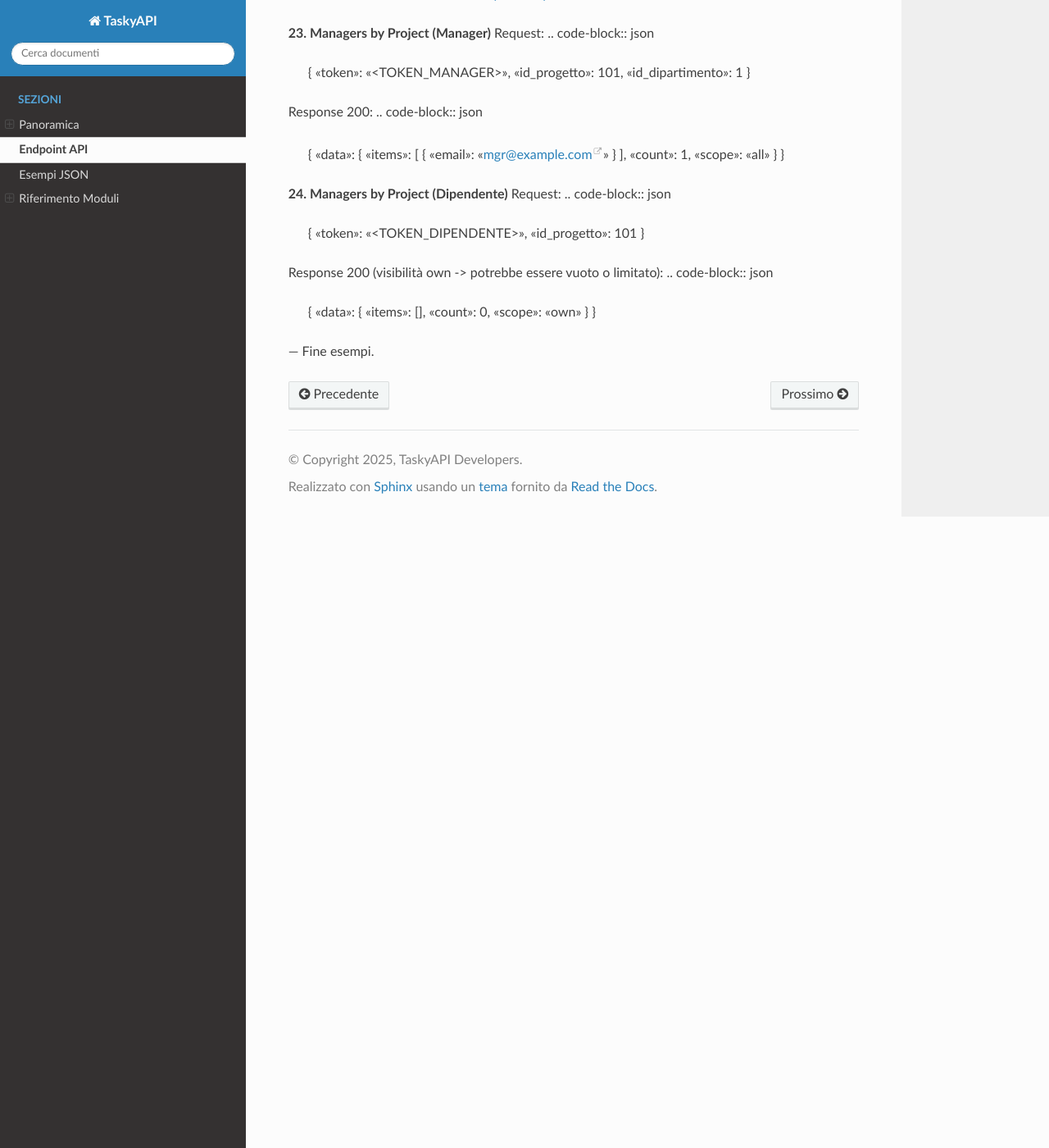
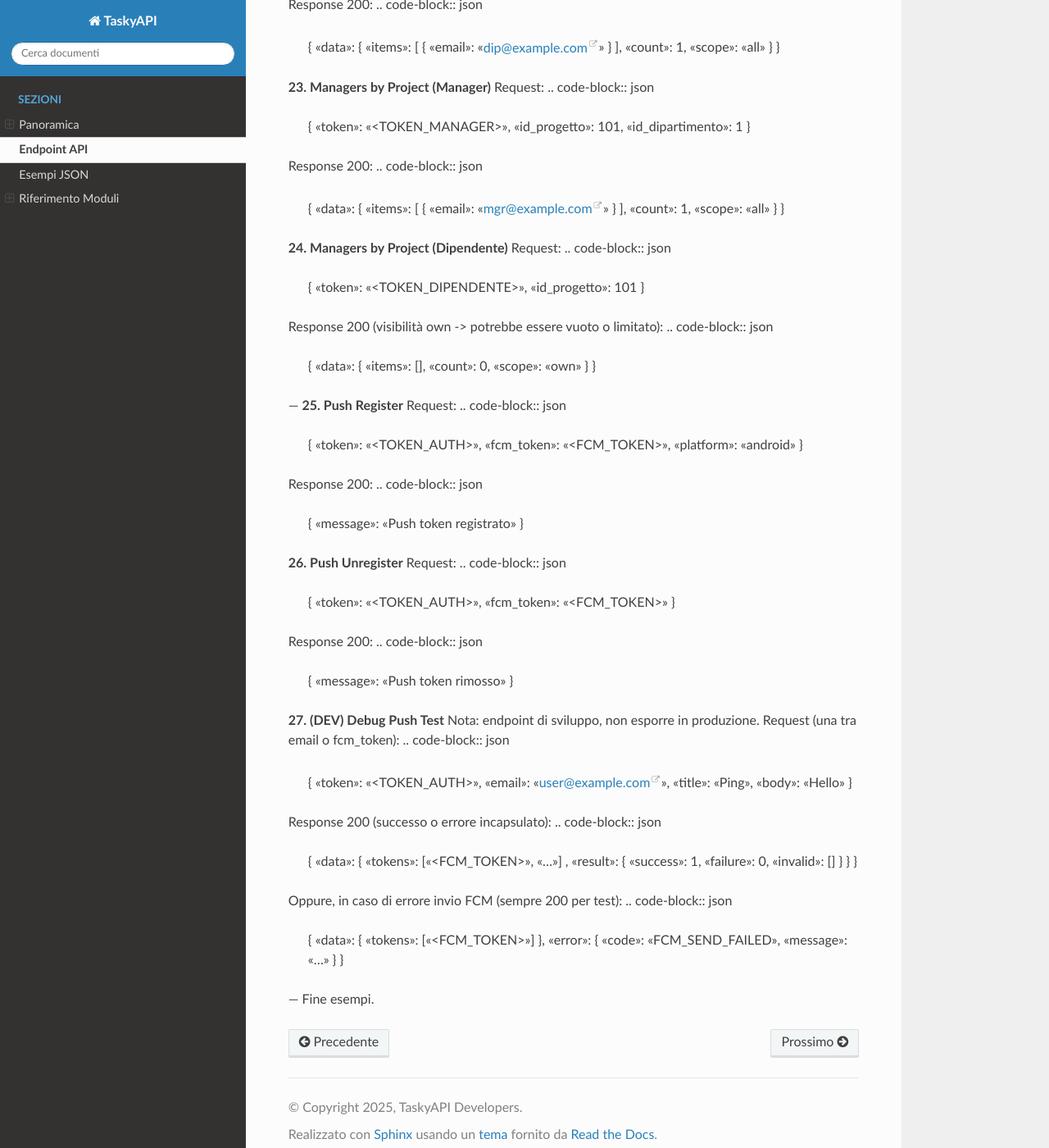
Before and after one commit to gekostradiwari/Tasky, a Sphinx documentation site: the page built from code/server/docs/endpoints.rst, in a window 1280 px wide and 1400 px high, scrolled down 6991 px. Shown: the whole window at 82% size. Built offline with Sphinx 7.4.7 and the Read the Docs theme 3.1.0, drawn with Linux system fonts in a browser that asks for light colours; some of the changed text lies outside the part shown.

```diff
--- a/code/server/docs/endpoints.rst
+++ b/code/server/docs/endpoints.rst
@@ -140,6 +140,18 @@
      - token, id_progetto, (id_dipartimento*)
      - –
      - data.items[], count, scope
+     - AUTH_*, MISSING_PARAMS
+   * - POST /push/register
+     - Autenticato
+     - token, fcm_token, (platform)
+     - –
+     - message
+     - AUTH_*, MISSING_PARAMS
+   * - POST /push/unregister
+     - Autenticato
+     - token, fcm_token
+     - –
+     - message
      - AUTH_*, MISSING_PARAMS
 
 Esempi JSON
@@ -454,4 +466,42 @@
   { "data": { "items": [], "count": 0, "scope": "own" } }
 
 ---
+**25. Push Register**
+Request:
+.. code-block:: json
+
+  { "token": "<TOKEN_AUTH>", "fcm_token": "<FCM_TOKEN>", "platform": "android" }
+Response 200:
+.. code-block:: json
+
+  { "message": "Push token registrato" }
+
+**26. Push Unregister**
+Request:
+.. code-block:: json
+
+  { "token": "<TOKEN_AUTH>", "fcm_token": "<FCM_TOKEN>" }
+Response 200:
+.. code-block:: json
+
+  { "message": "Push token rimosso" }
+
+**27. (DEV) Debug Push Test**
+Nota: endpoint di sviluppo, non esporre in produzione.
+Request (una tra email o fcm_token):
+.. code-block:: json
+
+  { "token": "<TOKEN_AUTH>", "email": "user@example.com", "title": "Ping", "body": "Hello" }
+
+Response 200 (successo o errore incapsulato):
+.. code-block:: json
+
+  { "data": { "tokens": ["<FCM_TOKEN>", "..."] , "result": { "success": 1, "failure": 0, "invalid": [] } } }
+
+Oppure, in caso di errore invio FCM (sempre 200 per test):
+.. code-block:: json
+
+  { "data": { "tokens": ["<FCM_TOKEN>"] }, "error": { "code": "FCM_SEND_FAILED", "message": "..." } }
+
+---
 Fine esempi.
```
